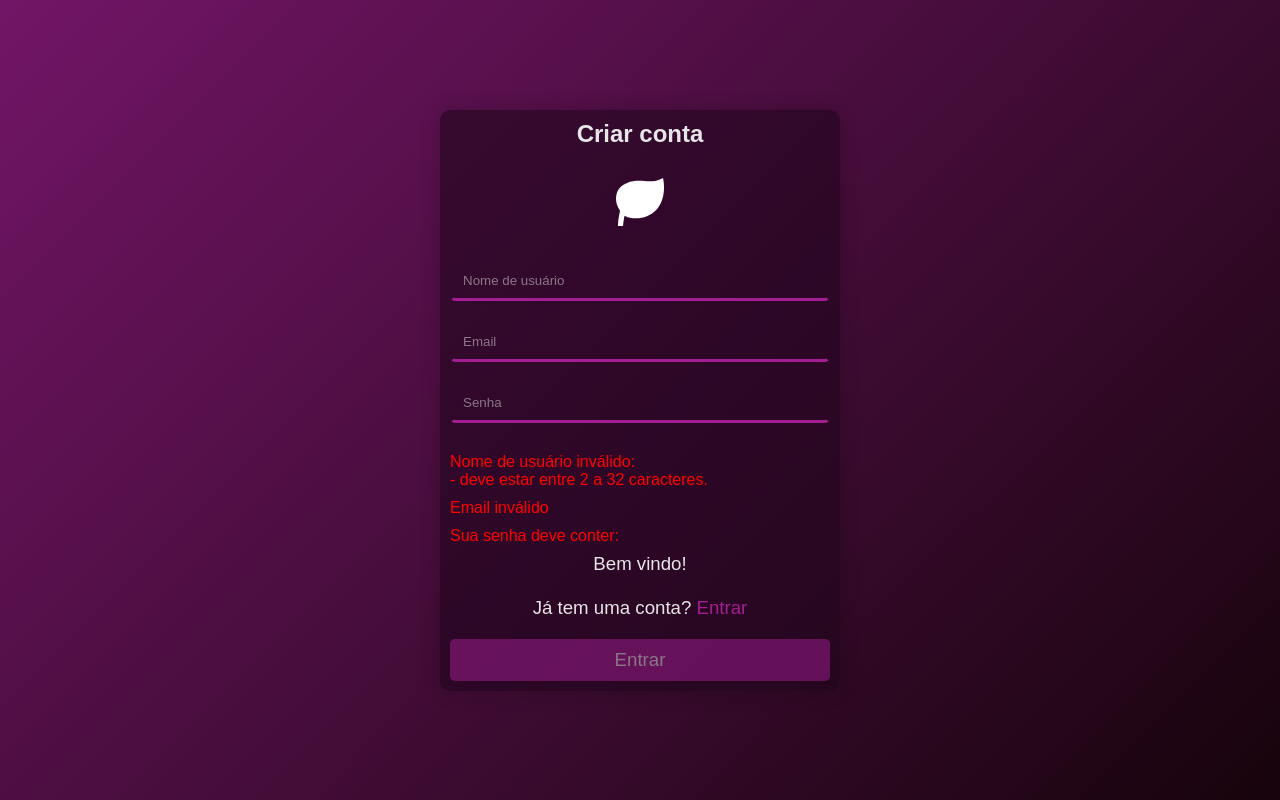
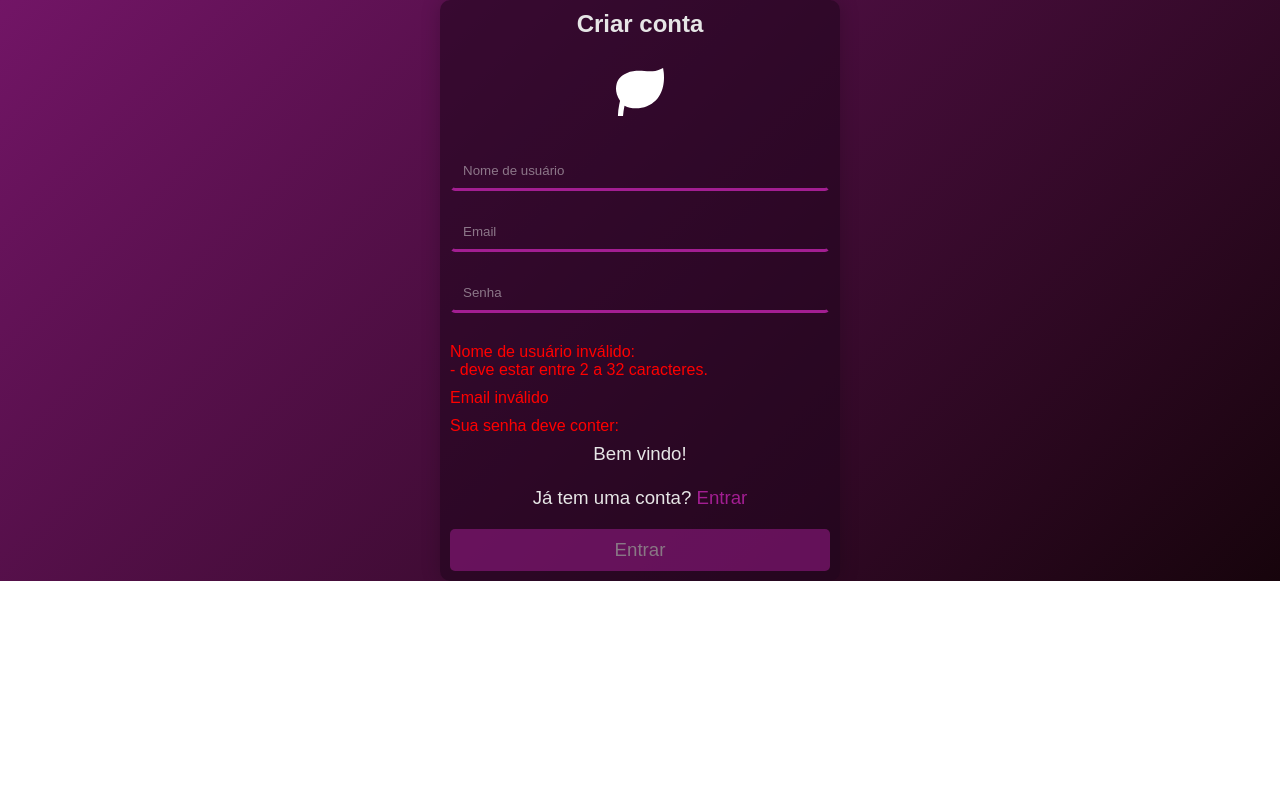
Before and after one commit to Lobooooooo14/Arroz-Chat, a React (Vite) app: page /signup in a window 1280 px wide. Built offline with nearby package versions, Linux system fonts and the light colour scheme.

Commit message:
fix: test use %

```diff
--- a/src/screens/ChatRoom/styles.ts
+++ b/src/screens/ChatRoom/styles.ts
@@ -4,7 +4,7 @@ import { shade } from "polished"
 
 export const Content = styled.div`
     width: 100%;
-    height: 100vh;
+    height: 100%;
     display: flex;
     justify-content: center;
     background-color: ${props => shade(0.2, props.theme.colors.background)};
--- a/src/screens/LogIn/styles.ts
+++ b/src/screens/LogIn/styles.ts
@@ -6,7 +6,7 @@ import { motion } from "framer-motion"
 
 export const Content = styled.div`
     width: 100%;
-    height: 100vh;
+    height: 100%;
     display: flex;
     justify-content: center;
     align-items: center;
--- a/src/screens/SingUp/styles.ts
+++ b/src/screens/SingUp/styles.ts
@@ -5,7 +5,7 @@ import { motion } from "framer-motion"
 
 export const Content = styled.div`
     width: 100%;
-    height: 100vh;
+    height: 100%;
     display: flex;
     justify-content: center;
     align-items: center;
```
